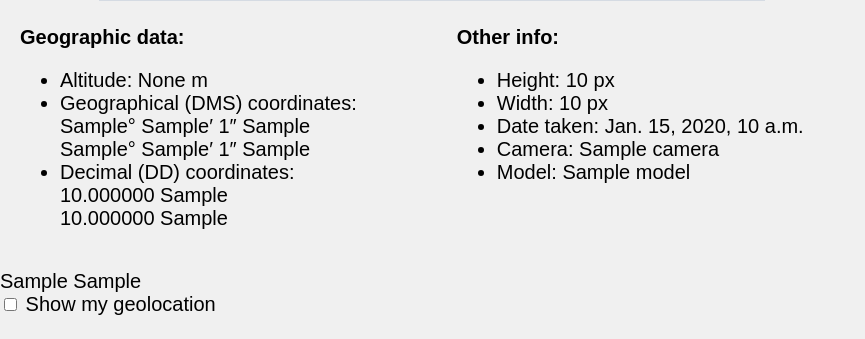
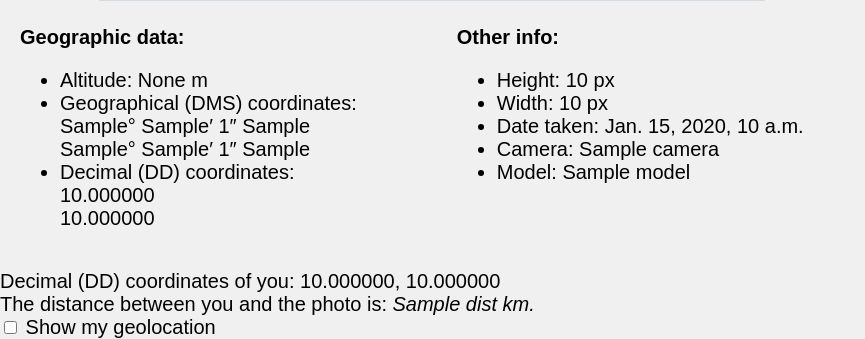
Before and after one commit to 117marta/Photo_info, a Django app: template photo/photo_app/templates/photo_app/photo-info.html in a window 1280 px wide. Shown: the part 681-1020 px from the top of the page, without its empty margins (0-865 px from the left). Before the commit the page ends 996 px from the top, so only its background shows below. Run offline with Django 3.2, Linux system fonts and the light colour scheme; the template is opened without the code that fills it: most values are stand-ins (such as "Sample title", 1, 10 or a date in 2020); grey boxes marked "Sample" are stand-in pictures.

Commit message:
Calculation the distance between user geolocation and the photo. Custom function to check the type of a variable in template

```diff
--- a/photo/photo_app/templates/photo_app/photo-info.html
+++ b/photo/photo_app/templates/photo_app/photo-info.html
@@ -33,8 +33,8 @@
             {{ lat.0.0 }}&deg; {{ lat.1.0 }}&#8242; {% widthratio lat.2.0 lat.2.1 1 %}&#8243; {{ lat_ref }}<br>
             {{ lon.0.0 }}&deg; {{ lon.1.0 }}&#8242; {% widthratio lon.2.0 lon.2.1 1 %}&#8243; {{ lon_ref }}<br>
             <li>Decimal (DD) coordinates:</li>
-            {{ lat_decimal|floatformat:6 }} {{ lat_ref }}<br>
-            {{ lon_decimal|floatformat:6 }} {{ lon_ref }}<br>
+            {{ lat_decimal|floatformat:6 }}<br>
+            {{ lon_decimal|floatformat:6 }}<br>
         </ul>
     </div>
     <br>
@@ -52,8 +52,13 @@
 
 <div id="user_geolocation">
     <div id="user_geolocation_txt">
-        {{ lat_user }}
-        {{ lon_user }}<br>
+        {% if lat_user and lon_user %}
+            Decimal (DD) coordinates of you:
+            {{ lat_user|floatformat:6 }},
+            {{ lon_user|floatformat:6 }}<br>
+        {% endif %}
+<!--        TYP: {{ lat_user|get_type }}<br>-->
+        The distance between you and the photo is: <i>{{ dist }} km.</i><br>
         <input id="show_user_geolocation" type="checkbox">
         <label for="show_user_geolocation">Show my geolocation</label>
     </div>
--- a/photo/photo_app/templatetags/custom_tags.py
+++ b/photo/photo_app/templatetags/custom_tags.py
@@ -3,6 +3,8 @@ from django import template
 
 register = template.Library()
 
+
+# Division in template - two variables and third as a decimal places
 @register.simple_tag
 def division_decimal(val_1, val_2, val_3=3):
     try:
@@ -11,3 +13,9 @@ def division_decimal(val_1, val_2, val_3=3):
         return None
     result = f'{division:.{val_3}f}'
     return result
+
+
+# Check type of a variable in a template
+@register.filter
+def get_type(value):
+    return type(value).__name__
--- a/photo/photo_app/views.py
+++ b/photo/photo_app/views.py
@@ -7,6 +7,7 @@ from PIL import Image
 import piexif
 import folium
 from branca.element import Figure
+from geopy.distance import geodesic
 
 
 class PhotoUploadView(SuccessMessageMixin, CreateView):
@@ -114,6 +115,10 @@ class PhotoInfoView(View):
             else:
                 m_user = 'Geolocation could not be obtained. Refresh the page.'
 
+            # Calculation the distance between user geolocation and the photo
+            dist = geodesic((lat_decimal, lon_decimal), (lat_user, lon_user)).km
+            dist = round(dist, 1)
+
             ctx = {
                 'img': img,
                 'lat': lat,
@@ -132,6 +137,7 @@ class PhotoInfoView(View):
                 'lat_user': lat_user,
                 'lon_user': lon_user,
                 'm_user': m_user,
+                'dist': dist,
             }
             return render(request=request, template_name='photo_app/photo-info.html', context=ctx)
         else:
```
